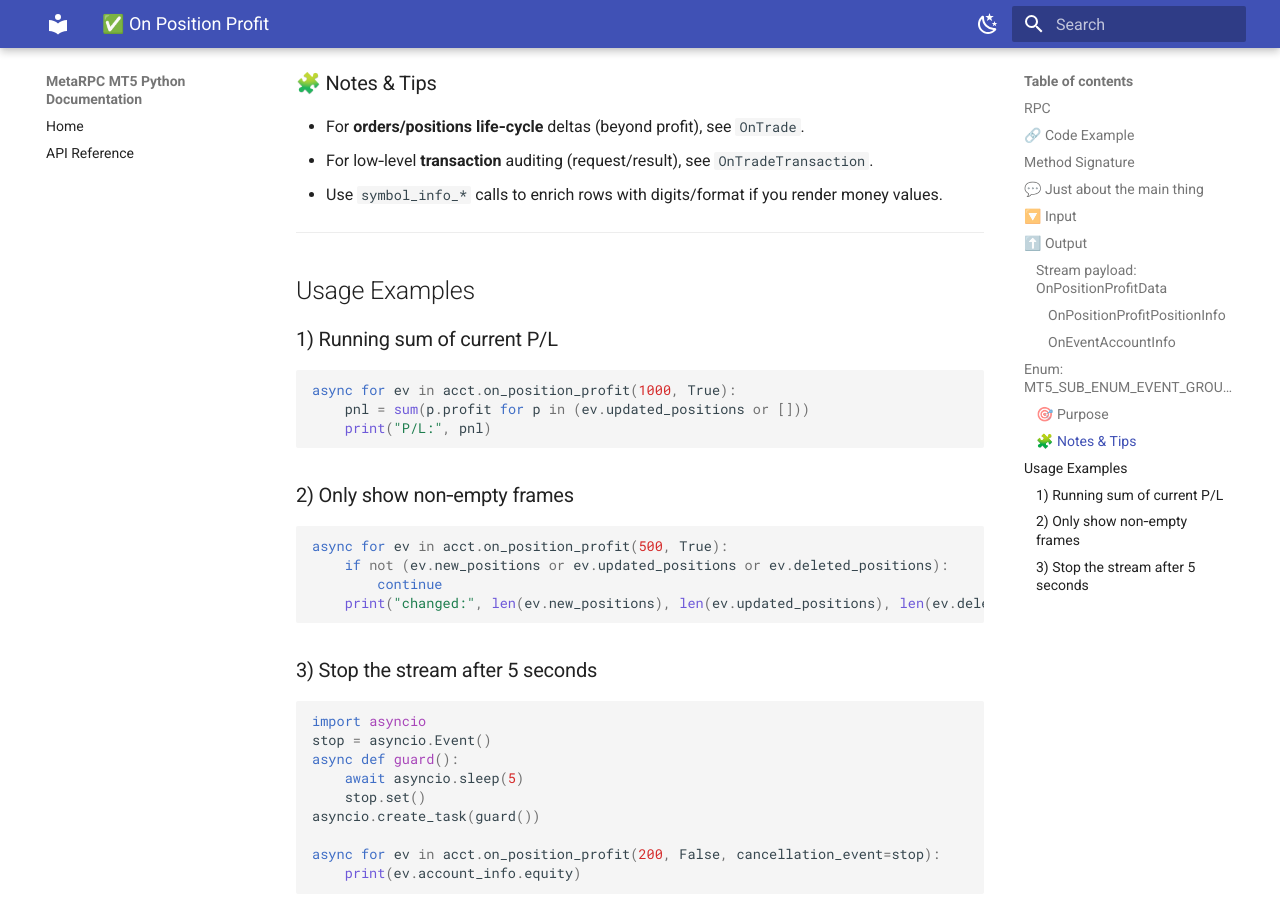
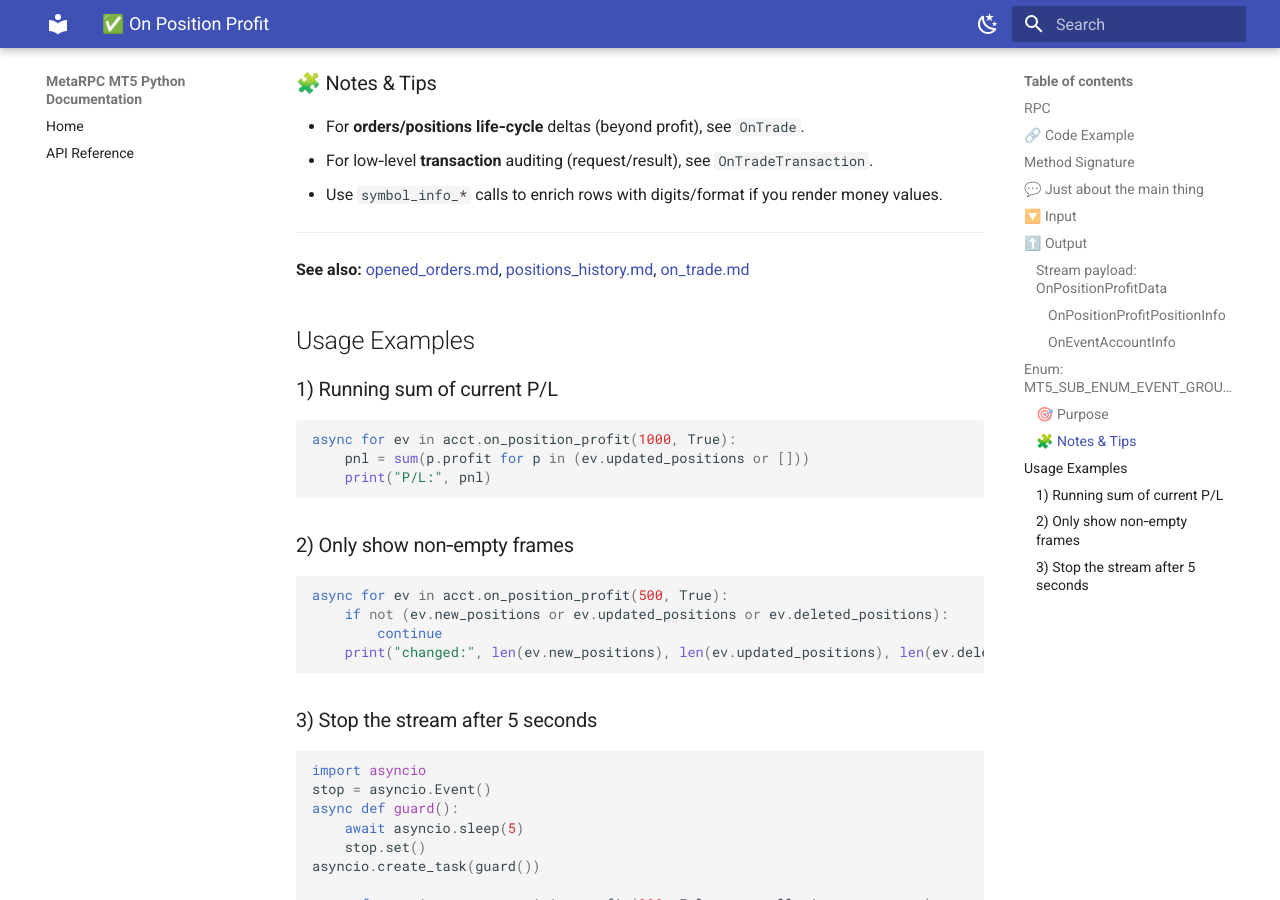
Before and after one commit to MetaRPC/PyMT5, an MkDocs documentation site: the page built from docs/MT5Account/Subscriptions_Streaming/on_position_profit.md, in a window 1280 px wide and 900 px high, scrolled down 4012 px. Built offline with MkDocs 1.6.1 and Material for MkDocs 9.7.7, drawn with Linux system fonts in a browser that asks for light colours.

Commit message:
Update on_position_profit.md

```diff
--- a/docs/MT5Account/Subscriptions_Streaming/on_position_profit.md
+++ b/docs/MT5Account/Subscriptions_Streaming/on_position_profit.md
@@ -139,6 +139,9 @@ async def on_position_profit(
 
 ---
 
+**See also:** [opened\_orders.md](../Orders_Positions_History/opened_orders.md), [positions\_history.md](../Orders_Positions_History/positions_history.md), [on\_trade.md](./on_trade.md)
+
+
 ## Usage Examples
 
 ### 1) Running sum of current P/L
```
